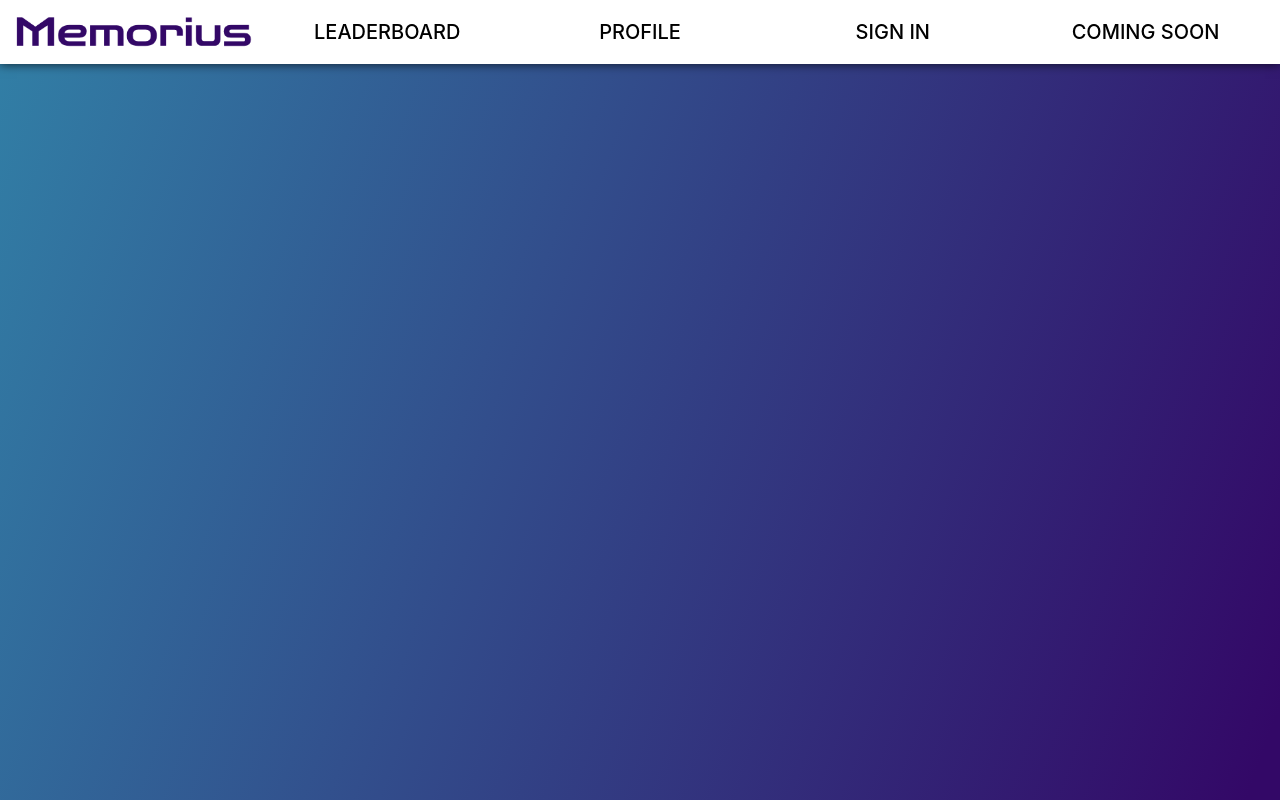
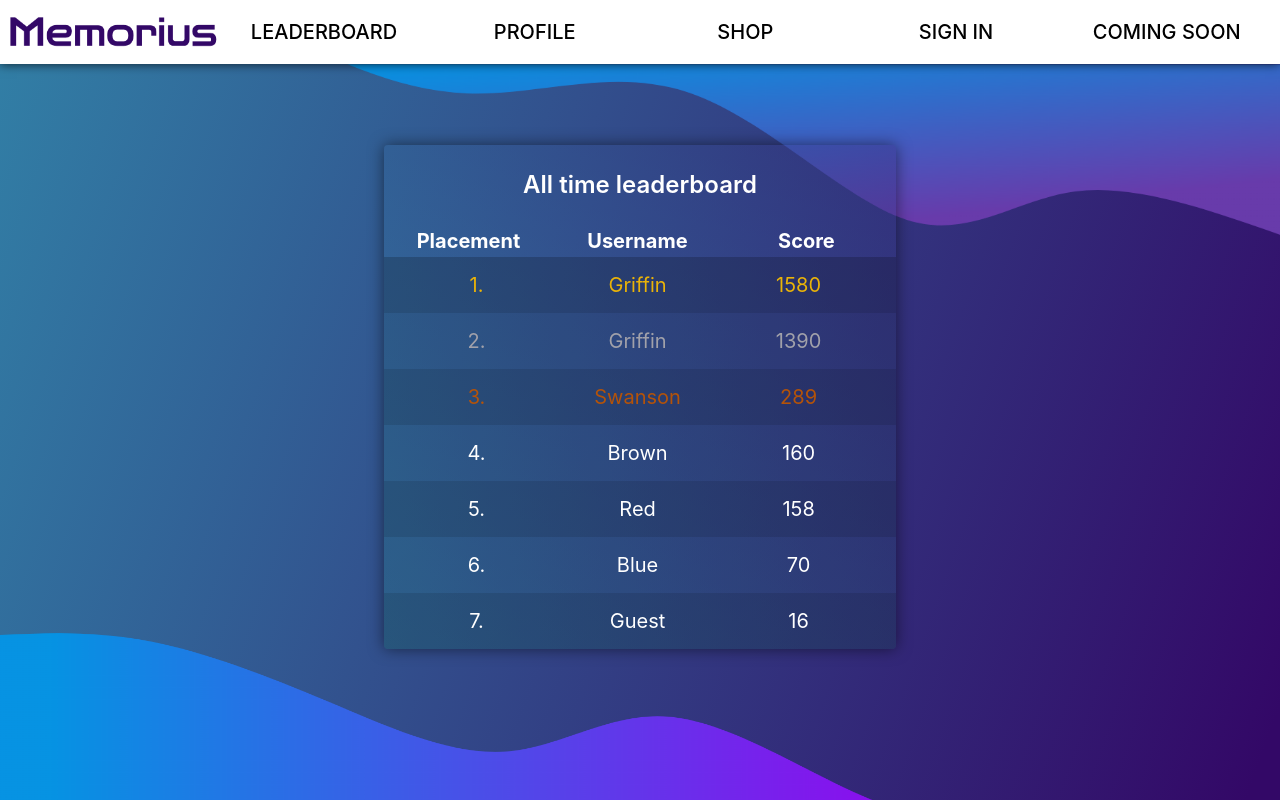
Before and after one commit to KkarliskK/memorius, a React (Vite) app in the folder frontend/: page /leaderboard in a window 1280 px wide. Built offline with nearby package versions, Linux system fonts and the light colour scheme.

Commit message:
frontend update

```diff
--- a/frontend/src/App.jsx
+++ b/frontend/src/App.jsx
@@ -5,6 +5,8 @@ import Header from './components/Header';
 import Login from './view/Login';
 import Register from './view/Register';
 import GameWindow from './view/GameWindow';
+import Leaderboard from './view/Leaderboard';
+import Profile from './view/Profile';
 
 function App() {
 
@@ -17,6 +19,8 @@ function App() {
         <Route path="/login" element={<Login />}/>
         <Route path="/register" element={<Register />}/>
         <Route path='/gamewindow' element={<GameWindow />} />
+        <Route path='/leaderboard' element={<Leaderboard />} />
+        <Route path='/profile' element={<Profile />} />
       </Routes>
     </BrowserRouter>
     </>
--- a/frontend/src/components/Card.jsx
+++ b/frontend/src/components/Card.jsx
@@ -1,5 +1,5 @@
 import css from '../style/GameWindow.module.css';
-import cardBack from '../assets/cardBack.png';
+import cardBack from '../assets/logo.png';
 import audio from '../assets/card_flip.mp3';
 
 let sweep = new Audio(audio);
@@ -19,7 +19,7 @@ function Card({ item, handleSelectedCards, toggled, stopflip }) {
                     className={`${css.back} flex justify-center items-center rounded`}
                     onClick={() => !stopflip && handleSelectedCards(item)}
                 >
-                    <img draggable="false" src={cardBack} alt="back" />
+                    <img draggable="false" className={`w-5/6`} src={cardBack} alt="back" />
                 </div>
             </div>
         </div>
--- /dev/null
+++ b/frontend/src/components/DataCar.js
@@ -0,0 +1,112 @@
+const Data = [
+    {
+        id: 1,
+        name: "volvo",
+        img:  "https://seeklogo.com/images/V/volvo-logo-BBD81B8EA6-seeklogo.com.png",
+        matched: false,
+    },
+    {
+        id: 2,
+        name: "volvo",
+        img:  "https://seeklogo.com/images/V/volvo-logo-BBD81B8EA6-seeklogo.com.png",
+        matched: false,
+    },
+    {
+        id: 3,
+        name: "bmw",
+        img:  "https://upload.wikimedia.org/wikipedia/commons/thumb/4/44/BMW.svg/2048px-BMW.svg.png",
+        matched: false,
+    },
+    {
+        id: 4,
+        name: "bmw",
+        img:  "https://upload.wikimedia.org/wikipedia/commons/thumb/4/44/BMW.svg/2048px-BMW.svg.png",
+        matched: false,
+    },
+    {
+        id: 5,
+        name: "toyota",
+        img:  "https://upload.wikimedia.org/wikipedia/commons/thumb/5/5e/Toyota_EU.svg/2560px-Toyota_EU.svg.png",
+        matched: false,
+    },
+    {
+        id: 6,
+        name: "toyota",
+        img:  "https://upload.wikimedia.org/wikipedia/commons/thumb/5/5e/Toyota_EU.svg/2560px-Toyota_EU.svg.png",
+        matched: false,
+    },
+    {
+        id: 7,
+        name: "mazda",
+        img:  "https://1000logos.net/wp-content/uploads/2019/12/Mazda_Logo.png",
+        matched: false,
+    },
+    {
+        id: 8,
+        name: "mazda",
+        img:  "https://1000logos.net/wp-content/uploads/2019/12/Mazda_Logo.png",
+        matched: false,
+    },
+    {
+        id: 9,
+        name: "nissan",
+        img:  "https://upload.wikimedia.org/wikipedia/commons/8/8c/Nissan_logo.png",
+        matched: false,
+    },
+    {
+        id: 10,
+        name: "nissan",
+        img:  "https://upload.wikimedia.org/wikipedia/commons/8/8c/Nissan_logo.png",
+        matched: false,
+    },
+    {
+        id: 11,
+        name: "lada",
+        img: "https://upload.wikimedia.org/wikipedia/en/1/12/Lada_company_logo.png",
+        matched: false,
+    },
+    {
+        id: 12,
+        name: "lada",
+        img: "https://upload.wikimedia.org/wikipedia/en/1/12/Lada_company_logo.png",
+        matched: false,
+    },
+    {
+        id: 13,
+        name: "subaru",
+        img: "https://upload.wikimedia.org/wikipedia/commons/thumb/3/3c/Subaru_%282019%29.svg/800px-Subaru_%282019%29.svg.png",
+        matched: false,
+    },
+    {
+        id: 14,
+        name: "subaru",
+        img: "https://upload.wikimedia.org/wikipedia/commons/thumb/3/3c/Subaru_%282019%29.svg/800px-Subaru_%282019%29.svg.png",
+        matched: false,
+    },
+    {
+        id: 15,
+        name: "mercedes",
+        img: "https://upload.wikimedia.org/wikipedia/commons/thumb/9/90/Mercedes-Logo.svg/2048px-Mercedes-Logo.svg.png",
+        matched: false,
+    },
+    {
+        id: 16,
+        name: "mercedes",
+        img: "https://upload.wikimedia.org/wikipedia/commons/thumb/9/90/Mercedes-Logo.svg/2048px-Mercedes-Logo.svg.png",
+        matched: false,
+    },
+    {
+        id: 17,
+        name: "kia",
+        img: "https://upload.wikimedia.org/wikipedia/commons/1/13/Kia-logo.png",
+        matched: false,
+    },
+    {
+        id: 18,
+        name: "kia",
+        img: "https://upload.wikimedia.org/wikipedia/commons/1/13/Kia-logo.png",
+        matched: false,
+    },
+
+];
+export default Data;
--- a/frontend/src/components/Header.jsx
+++ b/frontend/src/components/Header.jsx
@@ -23,6 +23,11 @@ function Header() {
                 </Link>
             </div>
             <div className={`flex justify-center items-center p-0 flex w-1/3 ${css.headerElement}`}>
+                <Link to='/shop'>
+                    Shop
+                </Link>
+            </div>
+            <div className={`flex justify-center items-center p-0 flex w-1/3 ${css.headerElement}`}>
                 <Link to='/login'>
                     Sign In
                 </Link>
--- /dev/null
+++ b/frontend/src/style/Leaderboard.module.css
@@ -0,0 +1,45 @@
+.mainScreen{
+    min-height: 80vh;
+    color: white;
+}
+
+.leaderboardContainer{
+    width: 40%;
+    background-image: linear-gradient( 45deg,  rgba(48,207,208,0.3) 11.2%, rgba(51,8,103,0.4) 92.5% );
+    background-size: 200% 200%;
+    overflow: hidden;
+    box-shadow: 0px 0px 15px 0px rgba(0,0,0,0.50);
+}
+
+.firstRow{
+    background-color: rgba(0, 0, 0, 0.2);
+}
+
+.secondRow{
+    background-color: rgba(0, 0, 0, 0.1);
+}
+
+tr{
+    display: flex;
+    width: 100%;
+    font-size: 20px;
+}
+
+th{
+    display: flex;
+    justify-content: center;
+    align-items: center;
+    width: 33%;
+}
+
+td{
+    display: flex;
+    justify-content: center;
+    align-items: center;
+    width: 33%;
+    font-size: 20px;
+}
+
+.wave2{
+    z-index: -1;
+}
--- /dev/null
+++ b/frontend/src/view/Error404.jsx
@@ -0,0 +1,18 @@
+import wave1 from '../assets/wave1.png';
+import wave2 from '../assets/wave2.png';
+
+function Error404() {
+    return (
+        <>
+            <div className={`w-full h-5/6 flex items-center justify-center flex-col ${css.mainScreen}`}>
+                <div className={`flex`}>
+                    <h1>Error 404</h1>
+                    <h2>Page not found ;(</h2>
+                    <button>back to landing page</button>
+                </div>
+            </div>
+        </>
+    );
+}
+
+export default Error404;
--- /dev/null
+++ b/frontend/src/view/Leaderboard.jsx
@@ -0,0 +1,62 @@
+
+import css from '../style/Leaderboard.module.css';
+import wave1 from '../assets/wave1.png';
+import wave2 from '../assets/wave2.png';
+
+function Leaderboard() {
+    return (
+        <>
+            <img className={`absolute w-4/5 bottom-0 left-0 h-2/6 `} src={wave1} />
+            <div className={`relative w-full h-5/6 flex items-center justify-center flex-col ${css.mainScreen}`}>
+                <img className={`absolute w-4/5 top-0 right-0 rotate-180 ${css.wave2}`} src={wave2} />
+                <div className={`flex flex-col rounded justify-center items-center m-3 ${css.leaderboardContainer}`}>
+                    <h1 className={`p-2 m-4 text-2xl font-semibold`}>All time leaderboard</h1>
+                    <table className={`flex w-full flex-col`}>
+                        <tr>
+                            <th>Placement</th>
+                            <th>Username</th>
+                            <th>Score</th>
+                        </tr>
+                        <tr className={`flex p-3 text-yellow-500 ${css.firstRow}`}>
+                            <td className={`flex justify-center items-center ${css.placement}`}>1.</td>
+                            <td>Griffin</td>
+                            <td>1580</td>
+                        </tr>
+                        <tr className={`flex p-3 text-zinc-400 ${css.secondRow}`}>
+                            <td className={`flex justify-center items-center ${css.placement}`}>2.</td>
+                            <td>Griffin</td>
+                            <td>1390</td>
+                        </tr>
+                        <tr className={`flex p-3 text-amber-700 ${css.firstRow}`}>
+                            <td className={`flex justify-center items-center ${css.placement}`}>3.</td>
+                            <td>Swanson</td>
+                            <td>289</td>
+                        </tr>
+                        <tr className={`flex p-3 ${css.secondRow}`}>
+                            <td className={`flex justify-center items-center ${css.placement}`}>4.</td>
+                            <td>Brown</td>
+                            <td>160</td>
+                        </tr>
+                        <tr className={`flex p-3 ${css.firstRow}`}>
+                            <td className={`flex justify-center items-center ${css.placement}`}>5.</td>
+                            <td>Red</td>
+                            <td>158</td>
+                        </tr>
+                        <tr className={`flex p-3 ${css.secondRow}`}>
+                            <td className={`flex justify-center items-center ${css.placement}`}>6.</td>
+                            <td>Blue</td>
+                            <td>70</td>
+                        </tr>
+                        <tr className={`flex p-3 ${css.firstRow}`}>
+                            <td className={`flex justify-center items-center ${css.placement}`}>7.</td>
+                            <td>Guest</td>
+                            <td>16</td>
+                        </tr>
+                    </table>
+                </div>
+            </div>
+        </>
+    );
+}
+
+export default Leaderboard;
--- /dev/null
+++ b/frontend/src/view/Profile.jsx
@@ -0,0 +1,27 @@
+import css from '../style/Profile.module.css';
+import wave1 from '../assets/wave1.png';
+import wave2 from '../assets/wave2.png';
+
+
+function Profile() {
+    return (
+        <>
+            <img className={`absolute w-4/5 bottom-0 left-0 h-2/6 `} src={wave1} />
+            <div className={`relative w-full h-5/6 flex items-center justify-center${css.mainScreen}`}>
+                <img className={`absolute w-4/5 top-0 right-0 rotate-180 ${css.wave2}`} src={wave2} />
+                <div className={`flex w-full ${css.profileContainer}`}>
+                    <div className={`flex w-full ${css.pfpContainer}`}>
+                        <img src={pfp} />
+                    </div>
+                    <h2>Username</h2>
+                </div>
+                <div className={`flex w-full ${css.aboutContainer}`}>
+                    <h2>Best score: </h2>
+                    <h2>Tags: </h2>
+                </div>
+            </div>
+        </>
+    );
+}
+
+export default Profile;
```
Also changed, not shown: frontend/src/view/GameWindow.jsx (+5 -5 lines), frontend/src/assets/cardBack.png (deleted), frontend/src/assets/leaderboard_example.png (added), frontend/src/style/Profile.module.css (added).
